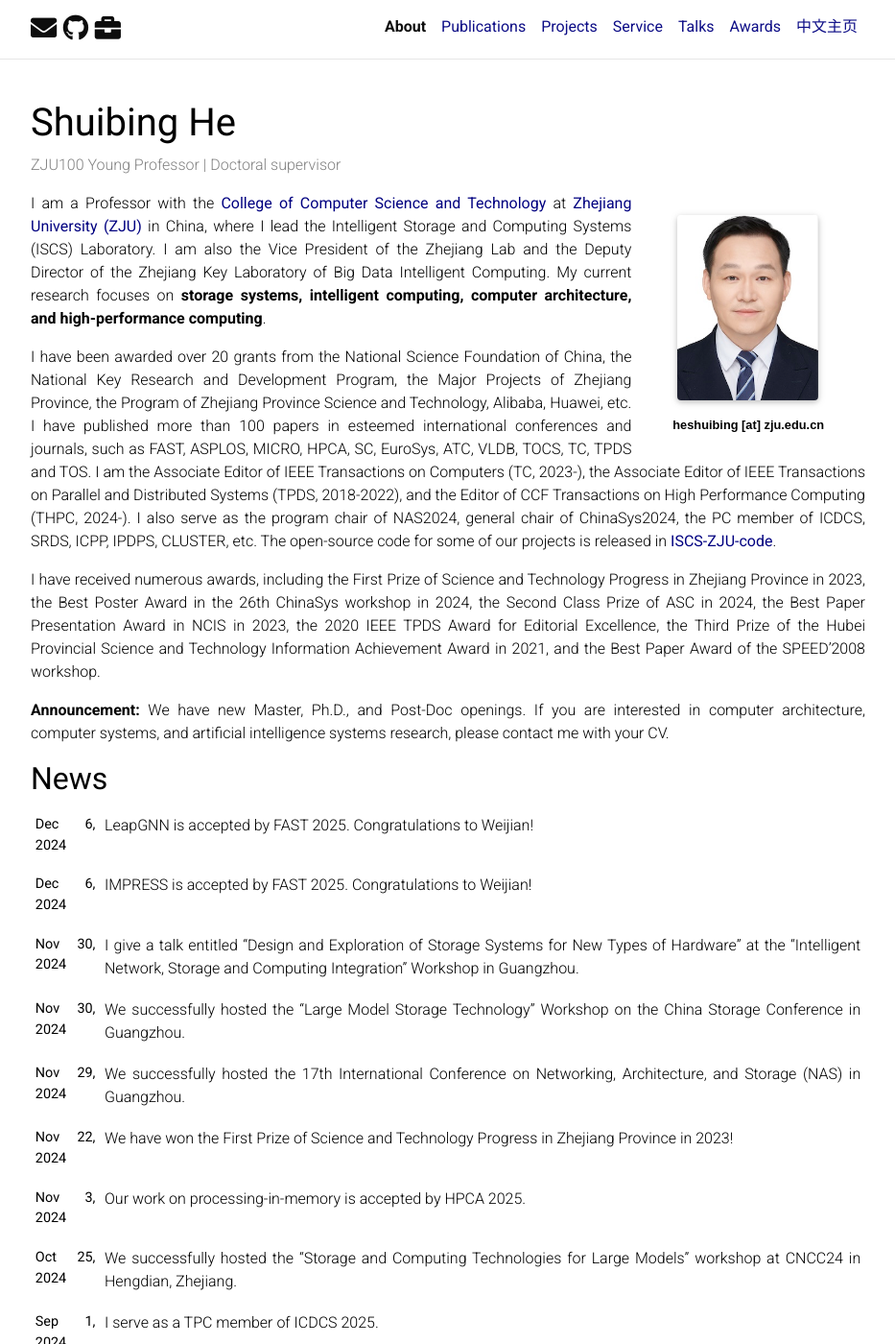
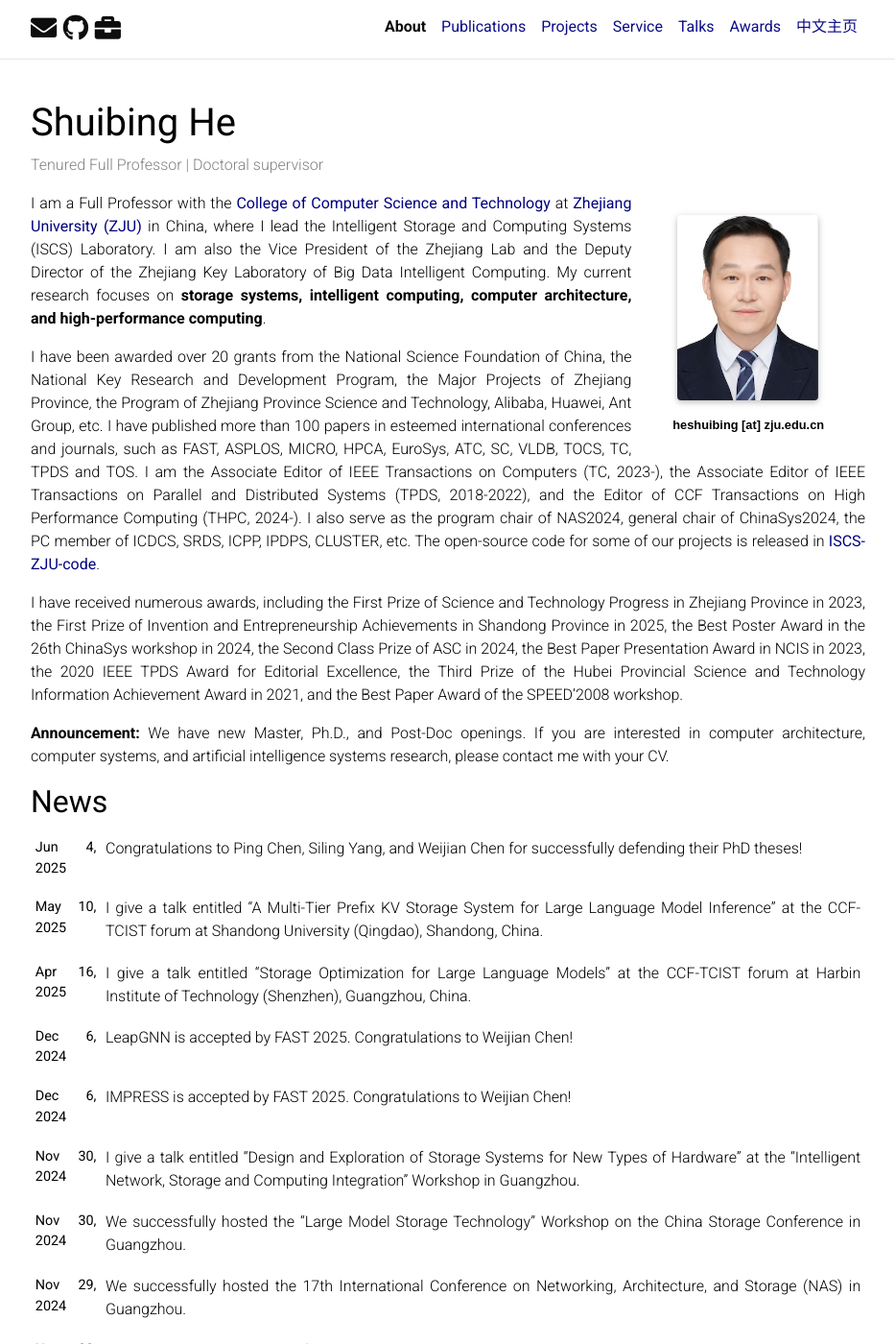
Before and after one commit to shuibing9420/shuibing9420.github.io, a Jekyll site: the page built from _pages/about.md, in a window 1280 px wide and 1400 px high. Shown: the whole window at 96% size, without its empty margins (173-1106 px from the left). Built offline with Jekyll 4.4.1, drawn with Linux system fonts in a browser that asks for light colours; full-size pictures stand in for the smaller copies a plugin makes; comment, search, counter and statistics services are not loaded; a style sheet for code colours, icons or effects is not loaded; some of the changed text lies outside the part shown.

Commit message:
update 2025 June

```diff
--- a/_pages/about.md
+++ b/_pages/about.md
@@ -2,7 +2,7 @@
 layout: about
 title: About
 permalink: /
-subtitle: ZJU100 Young Professor | Doctoral supervisor
+subtitle: Tenured Full Professor | Doctoral supervisor
 
 profile:
   align: right
@@ -26,30 +26,37 @@ social: true  # includes social icons at the bottom of the page
 
 # Link to your social media connections, too. This theme is set up to use [Font Awesome icons](http://fortawesome.github.io/Font-Awesome/) and [Academicons](https://jpswalsh.github.io/academicons/), like the ones below. Add your Facebook, Twitter, LinkedIn, Google Scholar, or just disable all of them. -->
 
-I am a Professor with the [College of Computer Science and
+I am a Full Professor with the [College of Computer Science and
 Technology](http://www.en.cs.zju.edu.cn/) at [Zhejiang University
 (ZJU)](https://www.zju.edu.cn/english/) in China, where I lead the Intelligent
 Storage and Computing Systems (ISCS) Laboratory. I am also the Vice
-President of the Zhejiang Lab and the Deputy Director of the Zhejiang Key Laboratory of Big Data Intelligent Computing.
+President of the Zhejiang Lab and the Deputy Director of the Zhejiang Key
+Laboratory of Big Data Intelligent Computing.
 My current research focuses on **storage systems, intelligent computing,
 computer architecture, and high-performance computing**.
 
 I have been awarded over 20 grants from the National Science Foundation of
 China, the National Key Research and Development Program, the Major Projects of
 Zhejiang Province, the Program of Zhejiang Province Science and Technology, Alibaba,
-Huawei, etc. I have published more than 100 papers in esteemed international
-conferences and journals, such as FAST, ASPLOS, MICRO, HPCA, SC,
-EuroSys, ATC, VLDB, TOCS, TC,
+Huawei, Ant Group, etc. I have published more than 100 papers in esteemed international
+conferences and journals, such as FAST, ASPLOS, MICRO, HPCA,
+EuroSys, ATC, SC, VLDB, TOCS, TC,
 TPDS and TOS. I am the Associate Editor of IEEE Transactions on Computers (TC,
 2023-), the Associate Editor of IEEE Transactions on Parallel and Distributed
-Systems (TPDS, 2018-2022), and the Editor of CCF Transactions on High Performance Computing (THPC, 2024-). I also serve as the program chair of NAS2024, general
+Systems (TPDS, 2018-2022), and the Editor of CCF Transactions on High
+Performance Computing (THPC, 2024-).
+I also serve as the program chair of NAS2024, general
 chair of ChinaSys2024, the PC member of ICDCS, SRDS, ICPP, IPDPS,
 CLUSTER, etc. The open-source code for some of our projects is released in
 [ISCS-ZJU-code](https://github.com/ISCS-ZJU).
 
-I have received numerous awards, including the First Prize of Science and Technology Progress in Zhejiang Province in 2023,
+I have received numerous awards, including the First Prize of Science and
+Technology Progress in Zhejiang Province in 2023,
+the First Prize of Invention and Entrepreneurship Achievements in Shandong Province in 2025,
 the Best Poster Award in the 26th ChinaSys workshop in 2024, the Second Class Prize of ASC in 2024, the Best Paper
-Presentation Award in NCIS in 2023, the 2020 IEEE TPDS Award for Editorial Excellence, the Third Prize of the Hubei Provincial Science and
+Presentation Award in NCIS in 2023, the 2020 IEEE TPDS Award for Editorial
+Excellence,
+the Third Prize of the Hubei Provincial Science and
 Technology Information Achievement Award in 2021, and the Best Paper Award of the SPEED'2008 workshop.
 
 **Announcement:** We have new Master, Ph.D., and Post-Doc openings. If you are
```
Also changed, not shown: _news/announcement_ccf_tcist_talk25_qingdao.md (added, +8 -0 lines), _news/announcement_ccf_tcist_talk25_shenzhen.md (added, +8 -0 lines), _news/announcement_impress_fast25.md (+1 -1 lines), _news/announcement_leapgnn_fast25.md (+1 -1 lines), _news/announcement_phd_defence.md (added, +8 -0 lines).
